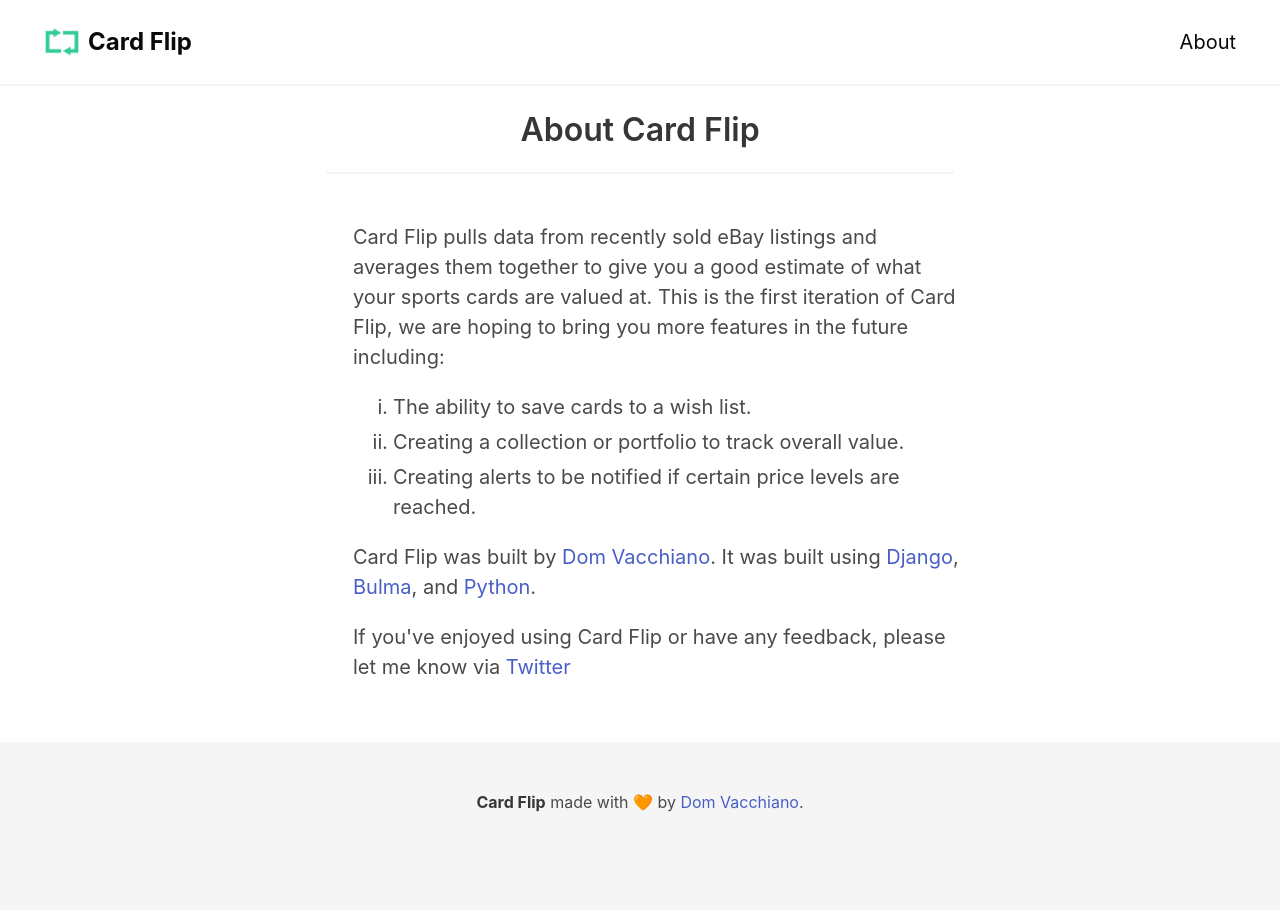
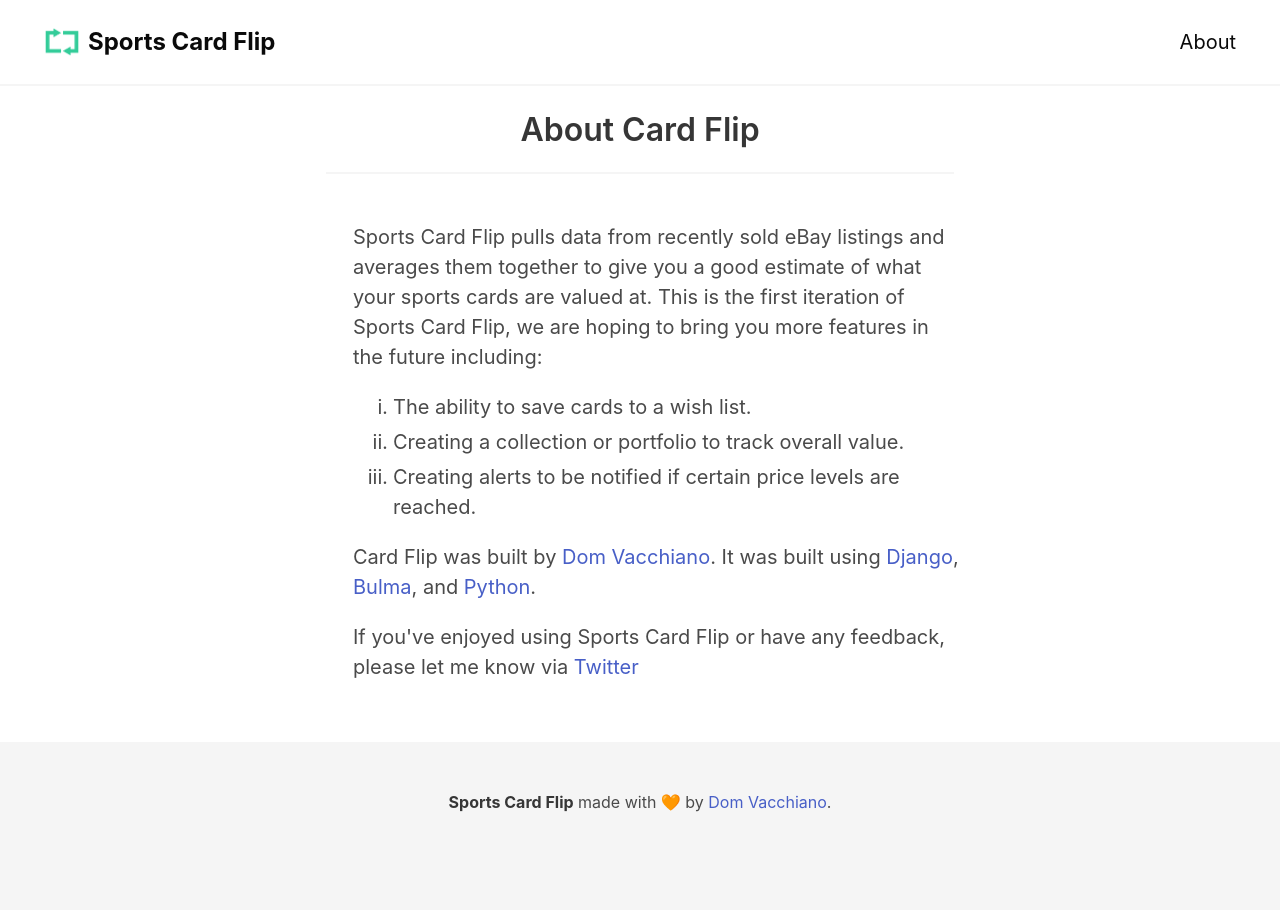
Before and after one commit to vacchiano/cardFlip, a Django app: page /about/ in a window 1280 px wide. Run offline with Django 3.2, Linux system fonts and the light colour scheme; some libraries are stand-ins or nearby versions.

Commit message:
updated name to sports card flip

```diff
--- a/cardflip/cardflip/settings.py
+++ b/cardflip/cardflip/settings.py
@@ -24,7 +24,8 @@ BASE_DIR = os.path.dirname(os.path.dirname(os.path.abspath(__file__)))
 SECRET_KEY = '$atr=#uv3k$l*qf)ie35almi%6s3xsp@v5pdn*5bl&l(iuxxv8'
 
 # SECURITY WARNING: don't run with debug turned on in production!
-DEBUG = True
+DEBUG = False
+#DEBUG = True
 
 ALLOWED_HOSTS = []
 
--- a/cardflip/core/templates/core/about.html
+++ b/cardflip/core/templates/core/about.html
@@ -13,9 +13,9 @@
         <div class="column is-one-quarter"></div>
         <div class="column is-half content is-medium">
             <p>
-                Card Flip pulls data from recently sold eBay listings and averages them together to give
+                Sports Card Flip pulls data from recently sold eBay listings and averages them together to give
                 you a good estimate of what your sports cards are valued at. This is the first iteration
-                of Card Flip, we are hoping to bring you more features in the future including:
+                of Sports Card Flip, we are hoping to bring you more features in the future including:
             </p>
             <ol type="i">
                 <li>
@@ -34,7 +34,7 @@
                 Bulma</a>, and <a target="blank" href="https://www.python.org/">Python</a>.
             </p>
             <p>
-                If you've enjoyed using Card Flip or have any feedback, please let me know via
+                If you've enjoyed using Sports Card Flip or have any feedback, please let me know via
                 <a target="blank" href="https://twitter.com/DomVacchiano">Twitter</a>
             </p>
         </div>
--- a/cardflip/core/templates/core/base.html
+++ b/cardflip/core/templates/core/base.html
@@ -13,7 +13,7 @@
         <div class="navbar-brand">
             <a class="navbar-item" href="{% url 'home' %}">
             <img src="{% static 'core/img/CardFlip_logo.png' %}" style="max-height: 30px;" class="">
-            <strong class="pl-2 is-size-4">Card Flip</strong>
+            <strong class="pl-2 is-size-4">Sports Card Flip</strong>
             </a>
 
             <a role="button" id='burger' class="navbar-burger" aria-label="menu" aria-expanded="false" data-target="navbarBasicExample">
@@ -38,7 +38,7 @@
         <footer class="footer has-background-light mt-6">
         <div class="content has-text-centered">
             <p>
-            <strong>Card Flip</strong> made with 🧡 by<a target="blank" href="https://domvacchiano.com"> Dom Vacchiano</a>.
+            <strong>Sports Card Flip</strong> made with 🧡 by<a target="blank" href="https://domvacchiano.com"> Dom Vacchiano</a>.
             </p>
         </div>
         </footer>
```
